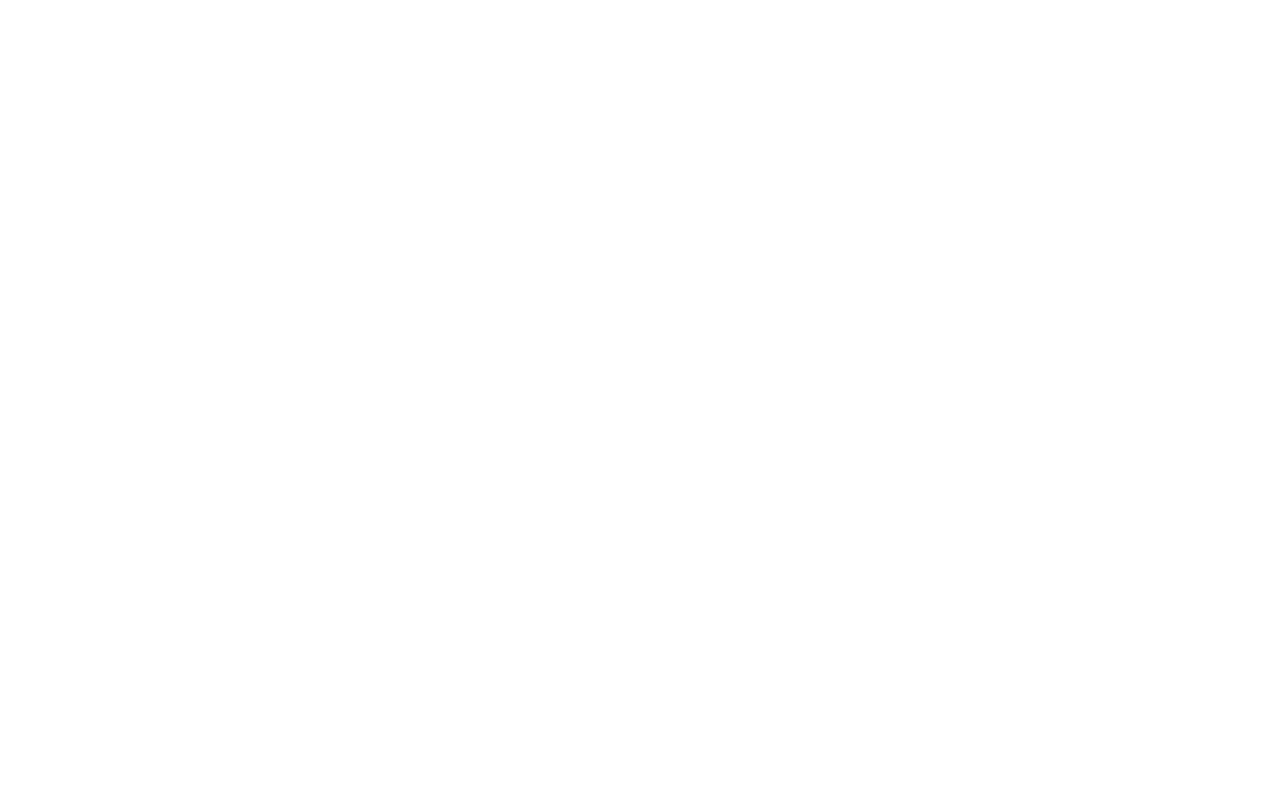
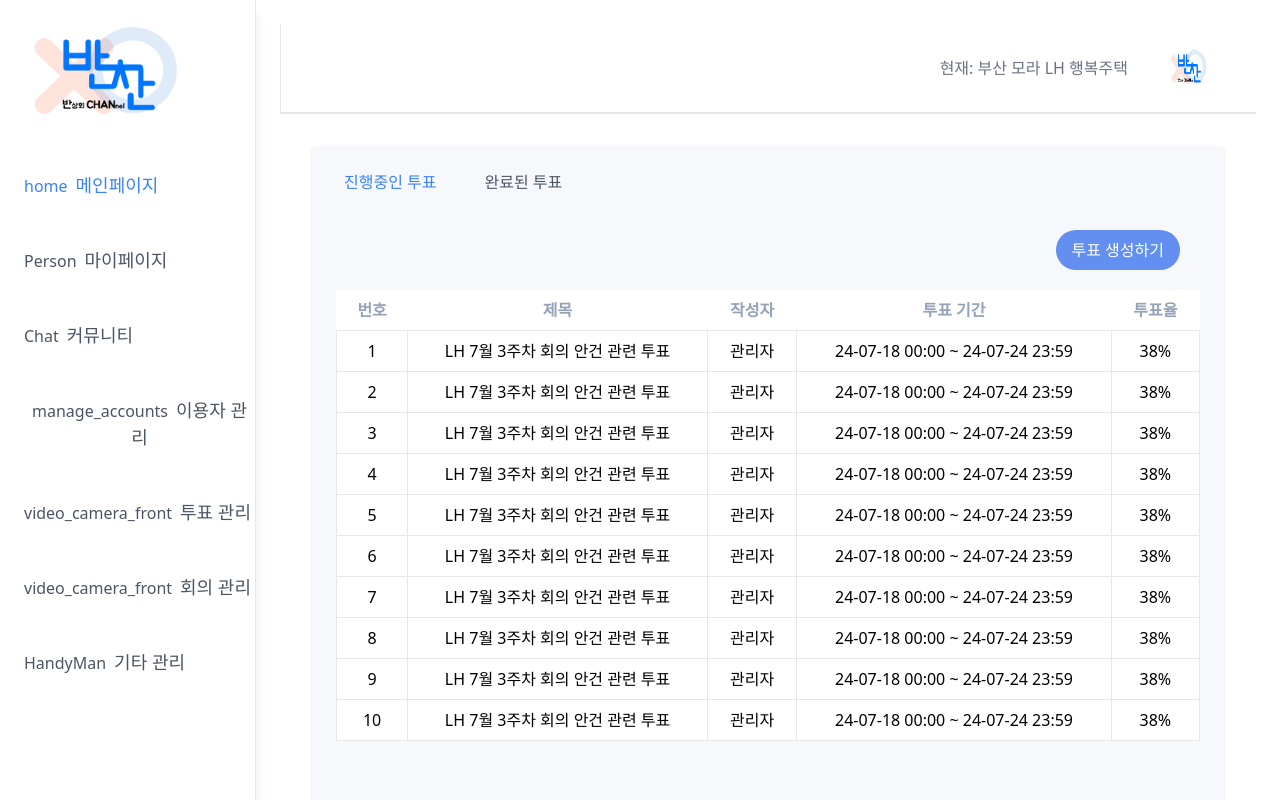
Before and after one commit to wodyddldl333/banchan, a React app in the folder BanChan_FE/: page /vote in a window 1280 px wide. Before the commit this address had no page. Shown: the top 800 px of the page. Built offline with nearby package versions, Linux system fonts and the light colour scheme; the HTML template or start-up script is replaced by a standard one.

Commit message:
[Feat] 투표 목록 페이지 제작(wip)

```diff
--- a/BanChan_FE/src/App.tsx
+++ b/BanChan_FE/src/App.tsx
@@ -5,7 +5,8 @@
 import Notice from "./components/Community/Notice";
 import Board from "./components/Community/Board";
 import Ask from "./components/Community/Ask";
-
+import VoteManagePage from "./pages/VoteManagePage";
+import MainLayout from "./components/MainLayout";
 function App() {
   return (
     <BrowserRouter>
@@ -16,6 +17,7 @@
         <Route path="/community/notice" element={<Notice />} />
         <Route path="/community/board" element={<Board />} />
         <Route path="/community/ask" element={<Ask />} />
+        <Route path="/vote" element={<MainLayout><VoteManagePage /></MainLayout>} />
       </Routes>
     </BrowserRouter>
   );
--- /dev/null
+++ b/BanChan_FE/src/components/MainLayout.tsx
@@ -0,0 +1,23 @@
+import React from "react";
+import MainHeader from "./MainHeader";
+import MainSideBar from "./MainSideBar";
+interface MainLayoutProps {
+  children: React.ReactNode;
+}
+const MainLayout: React.FC<MainLayoutProps> = ({ children }) => {
+  return (
+    <div className="flex">
+        <MainSideBar/>
+    <div className="flex-1 p-6">
+      <div>
+      <MainHeader></MainHeader>
+      </div>
+      <div>
+      { children }
+      </div>
+    </div>
+  </div>
+  );
+};
+
+export default MainLayout;
--- a/BanChan_FE/src/pages/VoteManagePage.tsx
+++ b/BanChan_FE/src/pages/VoteManagePage.tsx
@@ -0,0 +1,129 @@
+import React from 'react';
+import { useState } from 'react';
+const VoteManagePage: React.FC = () => {
+    const [activeTab, setActiveTab] = useState('진행중인 투표');
+
+  const vote = [
+    {
+    id:1,
+    title : 'LH 7월 3주차 회의 안건 관련 투표',
+    writer : '관리자',
+    date : '24-07-18 00:00 ~ 24-07-24 23:59',
+    vote_rate : '38%'
+    },
+    {
+    id:2,
+    title : 'LH 7월 3주차 회의 안건 관련 투표',
+    writer : '관리자',
+    date : '24-07-18 00:00 ~ 24-07-24 23:59',
+    vote_rate : '38%'
+    },
+    {
+    id:3,
+    title : 'LH 7월 3주차 회의 안건 관련 투표',
+    writer : '관리자',
+    date : '24-07-18 00:00 ~ 24-07-24 23:59',
+    vote_rate : '38%'
+    },
+    {
+    id:4,
+    title : 'LH 7월 3주차 회의 안건 관련 투표',
+    writer : '관리자',
+    date : '24-07-18 00:00 ~ 24-07-24 23:59',
+    vote_rate : '38%'
+    },
+    {
+    id:5,
+    title : 'LH 7월 3주차 회의 안건 관련 투표',
+    writer : '관리자',
+    date : '24-07-18 00:00 ~ 24-07-24 23:59',
+    vote_rate : '38%'
+    },
+    {
+    id:6,
+    title : 'LH 7월 3주차 회의 안건 관련 투표',
+    writer : '관리자',
+    date : '24-07-18 00:00 ~ 24-07-24 23:59',
+    vote_rate : '38%'
+    },
+    {
+    id:7,
+    title : 'LH 7월 3주차 회의 안건 관련 투표',
+    writer : '관리자',
+    date : '24-07-18 00:00 ~ 24-07-24 23:59',
+    vote_rate : '38%'
+    },
+    {
+    id:8,
+    title : 'LH 7월 3주차 회의 안건 관련 투표',
+    writer : '관리자',
+    date : '24-07-18 00:00 ~ 24-07-24 23:59',
+    vote_rate : '38%'
+    },
+    {
+    id:9,
+    title : 'LH 7월 3주차 회의 안건 관련 투표',
+    writer : '관리자',
+    date : '24-07-18 00:00 ~ 24-07-24 23:59',
+    vote_rate : '38%'
+    },
+    {
+    id:10,
+    title : 'LH 7월 3주차 회의 안건 관련 투표',
+    writer : '관리자',
+    date : '24-07-18 00:00 ~ 24-07-24 23:59',
+    vote_rate : '38%'
+    },
+]
+  return (
+      <div className="p-8">
+      <div className="h-screen   bg-slate-200/30 p-6 rounded shadow">
+      <nav className="flex space-x-10 ">
+          <a
+            href="#"
+            className={`flex items-center ${activeTab === '진행중인 투표' ? 'text-blue-500' : 'text-gray-600'}`}
+            onClick={() => setActiveTab('진행중인 투표')}
+            >
+            <span className="ml-2">진행중인 투표</span>
+          </a>
+          <a
+            href="#"
+            className={`flex items-center ${activeTab === '완료된 투표' ? 'text-blue-500' : 'text-gray-600'}`}
+            onClick={() => setActiveTab('완료된 투표')}
+            >
+            <span className="ml-2">완료된 투표</span>
+          </a>
+        </nav>
+        <div className="flex justify-end p-5">
+            <button className="mt-4  bg-blue-600/70 text-white py-2 px-4 rounded-full">투표 생성하기</button>
+        </div>
+        <table className="w-full table-auto bg-white">
+          <thead>
+            <tr className=" text-slate-400">
+              <th className="px-4 py-2">번호</th>
+              <th className="px-4 py-2">제목</th>
+              <th className="px-4 py-2">작성자</th>
+              <th className="px-4 py-2">투표 기간</th>
+              <th className="px-4 py-2">투표율</th>
+            </tr>
+          </thead>
+          <tbody>
+            {vote.map((item) => (
+                <tr className=' text-center'>
+                    <td className="border px-4 py-2">{item.id}</td>
+                    <td className="border px-4 py-2">{item.title}</td>
+                    <td className="border px-4 py-2">{item.writer}</td>
+                    <td className="border px-4 py-2">{item.date}</td>
+                    <td className="border px-4 py-2">{item.vote_rate}</td>
+                </tr>
+            ))}
+
+          </tbody>
+        </table>
+
+      </div>
+    </div>
+  );
+};
+
+export default VoteManagePage;
```
